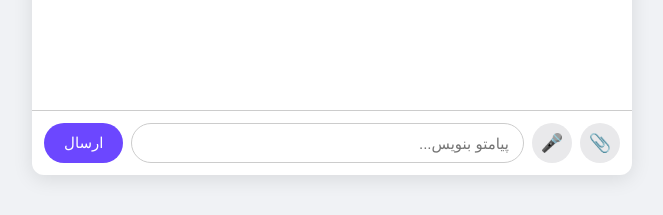
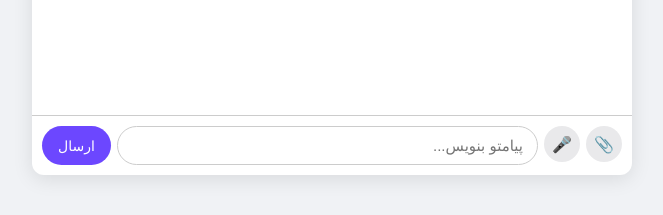
Before and after one commit to amirarsalansedaghat1384-maker/my-chatbot, a Flask app: page / in a window 1280 px wide. Shown: the part 585-800 px from the top of the page, without its empty margins (308-971 px from the left). Run offline with Flask 3, Linux system fonts and the light colour scheme; data that the repository does not hold is empty; some libraries are stand-ins or nearby versions.

Commit message:
Update index.html

```diff
--- a/templates/index.html
+++ b/templates/index.html
@@ -180,12 +180,13 @@
     @keyframes blink { 50% { opacity: 0; } }
     .chat-input {
         display: flex;
-        padding: 12px;
+        padding: 10px;
         border-top: 1px solid var(--input-border);
-        gap: 8px;
+        gap: 6px;
     }
     .chat-input input {
         flex: 1;
+        min-width: 0;
         padding: 10px 14px;
         border-radius: 20px;
         border: 1px solid var(--input-border);
@@ -198,10 +199,12 @@
         background: #6c47ff;
         color: white;
         border: none;
-        padding: 10px 20px;
+        padding: 10px 16px;
         border-radius: 20px;
         cursor: pointer;
-        font-size: 15px;
+        font-size: 14px;
+        flex-shrink: 0;
+        white-space: nowrap;
     }
     .chat-input button.send-btn:hover {
         background: #5636d6;
@@ -210,12 +213,14 @@
         background: var(--assistant-bg);
         color: #6c47ff;
         border: none;
-        width: 40px;
-        height: 40px;
+        width: 36px;
+        height: 36px;
+        min-width: 36px;
         border-radius: 50%;
         cursor: pointer;
-        font-size: 18px;
+        font-size: 16px;
         flex-shrink: 0;
+        padding: 0;
     }
     .attach-btn:hover, .mic-btn:hover {
         opacity: 0.8;
```
